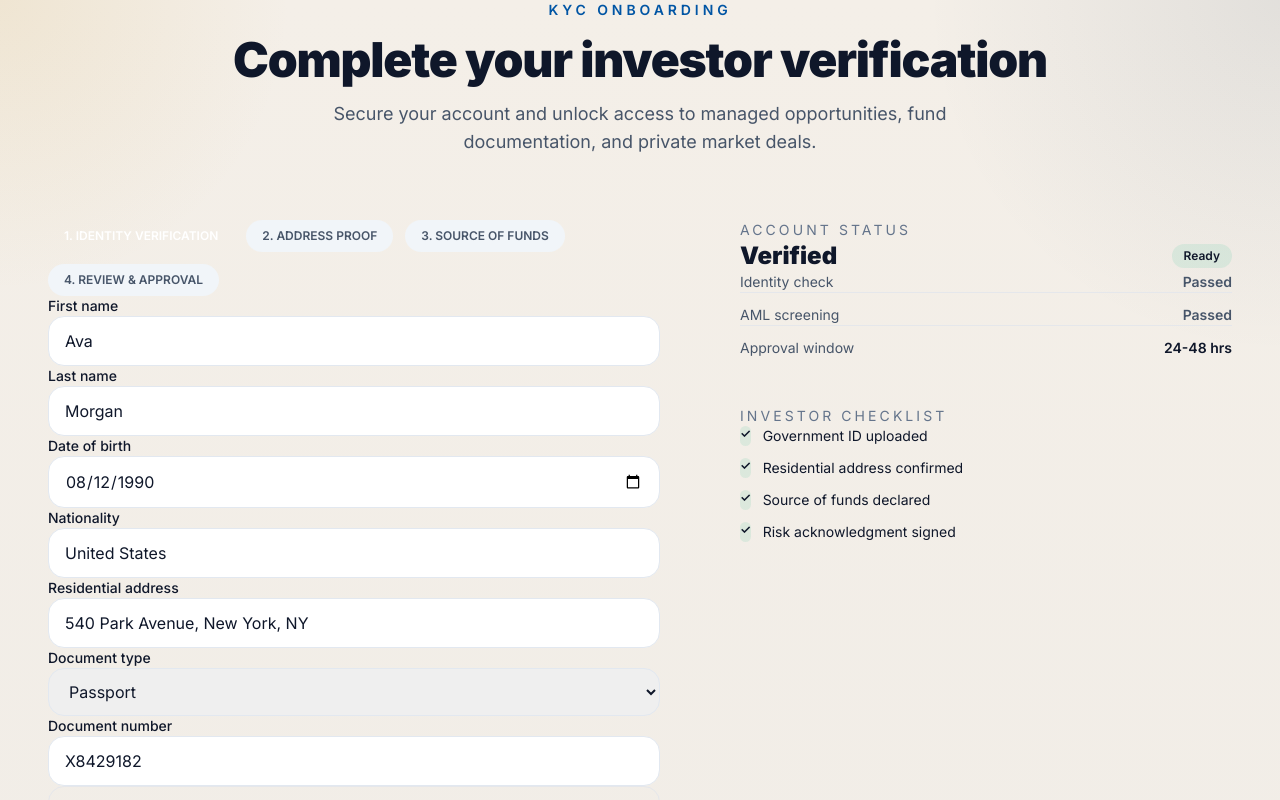
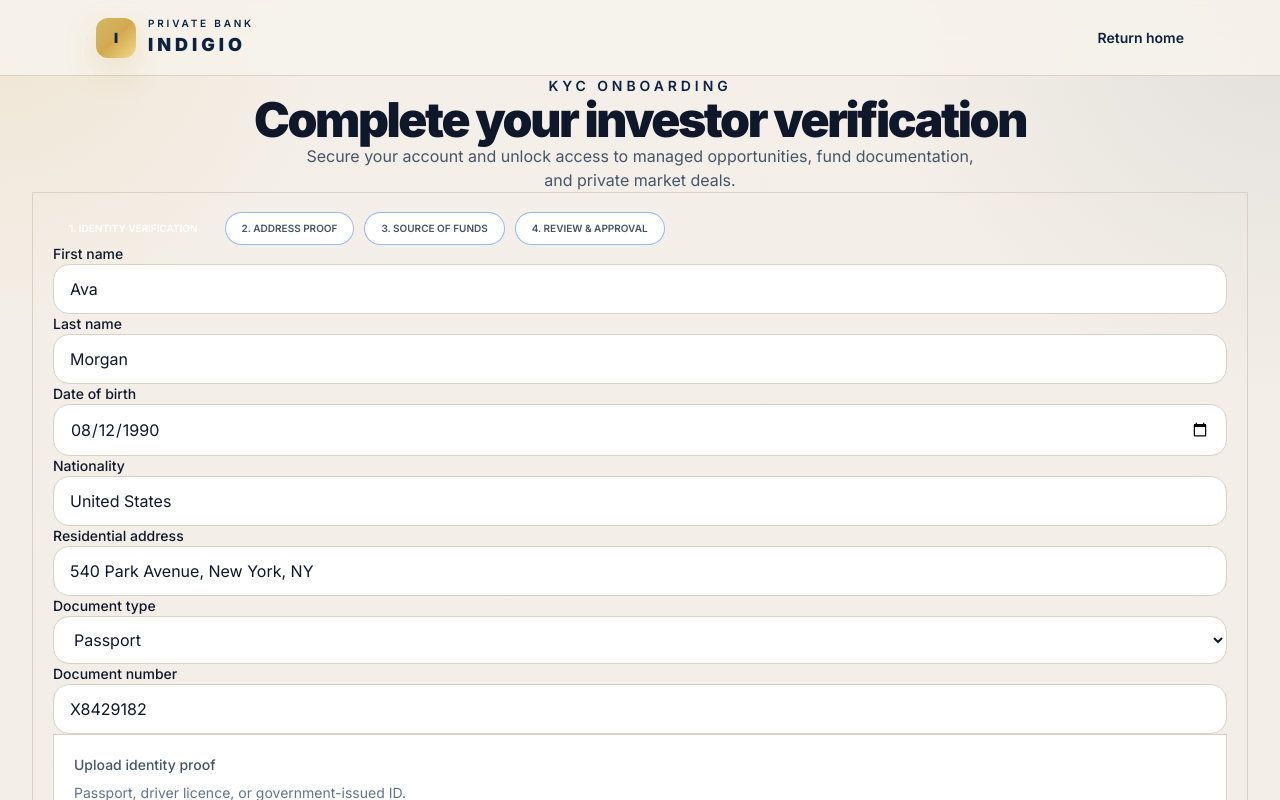
Before and after one commit to homlander2cool/indigio-prototype, a Next.js app: page /kyc in a window 1280 px wide. Shown: the top 800 px of the page. Built offline with nearby package versions, Linux system fonts and the light colour scheme.

Commit message:
update656

```diff
--- a/app/kyc/page.tsx
+++ b/app/kyc/page.tsx
@@ -7,29 +7,36 @@ const steps = [
   "Review & approval",
 ];
 
+const checklist = [
+  "Government ID uploaded",
+  "Residential address confirmed",
+  "Source of funds declared",
+  "Risk acknowledgment signed",
+];
+
 export default function KYCPage() {
   return (
-    <div className="mx-auto w-full max-w-7xl px-6 py-16 sm:py-20">
-      <div className="mb-10 text-center">
-        <p className="text-sm font-semibold uppercase tracking-[0.28em] text-[#0055a4]">KYC onboarding</p>
-        <h1 className="mt-4 text-4xl font-black tracking-tight text-slate-900 md:text-5xl">
+    <div className="mx-auto w-full max-w-7xl px-4 py-10 sm:px-6 sm:py-14 lg:px-8">
+      <div className="mb-8 text-center sm:mb-10">
+        <p className="text-sm font-semibold uppercase tracking-[0.28em] text-[#0b2340]">KYC onboarding</p>
+        <h1 className="mt-4 text-4xl font-black tracking-[-0.05em] text-[#102033] md:text-5xl">
           Complete your investor verification
         </h1>
-        <p className="mx-auto mt-4 max-w-2xl text-lg text-slate-600">
+        <p className="mx-auto mt-4 max-w-2xl text-base text-slate-600 md:text-lg">
           Secure your account and unlock access to managed opportunities, fund documentation, and private market deals.
         </p>
       </div>
 
-      <div className="grid gap-8 lg:grid-cols-[1.1fr_0.9fr]">
-        <div className="panel p-6 sm:p-8">
+      <div className="grid gap-8 lg:grid-cols-[1.12fr_0.88fr] lg:items-start">
+        <div className="rounded-[30px] border border-[#d9d2c3] bg-[#f8f5f0] p-5 shadow-[0_30px_80px_rgba(11,35,64,0.08)] sm:p-8">
           <div className="mb-8 flex flex-wrap gap-3">
             {steps.map((step, index) => (
               <div
                 key={step}
-                className={`rounded-full px-4 py-2 text-xs font-semibold uppercase tracking-[0.12em] ${
+                className={`rounded-full px-4 py-2 text-[10px] font-semibold uppercase tracking-[0.14em] ${
                   index === 0
-                    ? "bg-[#0055a4] text-white"
-                    : "bg-slate-100 text-slate-600"
+                    ? "bg-[#0b2340] text-white shadow-[0_12px_28px_rgba(11,35,64,0.18)]"
+                    : "bg-white text-slate-600 ring-1 ring-[#d9d2c3]"
                 }`}
               >
                 {index + 1}. {step}
@@ -41,34 +48,53 @@ export default function KYCPage() {
             <div className="grid gap-5 md:grid-cols-2">
               <div>
                 <label className="mb-2 block text-sm font-medium text-slate-700">First name</label>
-                <input defaultValue="Ava" className="w-full rounded-2xl border border-slate-200 bg-slate-50 px-4 py-3 outline-none focus:border-[#0055a4] focus:bg-white focus:ring-4 focus:ring-[#0055a4]/10" />
+                <input
+                  defaultValue="Ava"
+                  className="w-full rounded-2xl border border-[#d9d2c3] bg-white px-4 py-3 text-[#102033] outline-none transition focus:border-[#0b2340] focus:ring-4 focus:ring-[#0b2340]/10"
+                />
               </div>
               <div>
                 <label className="mb-2 block text-sm font-medium text-slate-700">Last name</label>
-                <input defaultValue="Morgan" className="w-full rounded-2xl border border-slate-200 bg-slate-50 px-4 py-3 outline-none focus:border-[#0055a4] focus:bg-white focus:ring-4 focus:ring-[#0055a4]/10" />
+                <input
+                  defaultValue="Morgan"
+                  className="w-full rounded-2xl border border-[#d9d2c3] bg-white px-4 py-3 text-[#102033] outline-none transition focus:border-[#0b2340] focus:ring-4 focus:ring-[#0b2340]/10"
+                />
               </div>
             </div>
 
             <div className="grid gap-5 md:grid-cols-2">
               <div>
                 <label className="mb-2 block text-sm font-medium text-slate-700">Date of birth</label>
-                <input type="date" defaultValue="1990-08-12" className="w-full rounded-2xl border border-slate-200 bg-slate-50 px-4 py-3 outline-none focus:border-[#0055a4] focus:bg-white focus:ring-4 focus:ring-[#0055a4]/10" />
+                <input
+                  type="date"
+                  defaultValue="1990-08-12"
+                  className="w-full rounded-2xl border border-[#d9d2c3] bg-white px-4 py-3 text-[#102033] outline-none transition focus:border-[#0b2340] focus:ring-4 focus:ring-[#0b2340]/10"
+                />
               </div>
               <div>
                 <label className="mb-2 block text-sm font-medium text-slate-700">Nationality</label>
-                <input defaultValue="United States" className="w-full rounded-2xl border border-slate-200 bg-slate-50 px-4 py-3 outline-none focus:border-[#0055a4] focus:bg-white focus:ring-4 focus:ring-[#0055a4]/10" />
+                <input
+                  defaultValue="United States"
+                  className="w-full rounded-2xl border border-[#d9d2c3] bg-white px-4 py-3 text-[#102033] outline-none transition focus:border-[#0b2340] focus:ring-4 focus:ring-[#0b2340]/10"
+                />
               </div>
             </div>
 
             <div>
               <label className="mb-2 block text-sm font-medium text-slate-700">Residential address</label>
-              <input defaultValue="540 Park Avenue, New York, NY" className="w-full rounded-2xl border border-slate-200 bg-slate-50 px-4 py-3 outline-none focus:border-[#0055a4] focus:bg-white focus:ring-4 focus:ring-[#0055a4]/10" />
+              <input
+                defaultValue="540 Park Avenue, New York, NY"
+                className="w-full rounded-2xl border border-[#d9d2c3] bg-white px-4 py-3 text-[#102033] outline-none transition focus:border-[#0b2340] focus:ring-4 focus:ring-[#0b2340]/10"
+              />
             </div>
 
             <div className="grid gap-5 md:grid-cols-2">
               <div>
                 <label className="mb-2 block text-sm font-medium text-slate-700">Document type</label>
-                <select defaultValue="passport" className="w-full rounded-2xl border border-slate-200 bg-slate-50 px-4 py-3 outline-none focus:border-[#0055a4] focus:bg-white focus:ring-4 focus:ring-[#0055a4]/10">
+                <select
+                  defaultValue="passport"
+                  className="w-full rounded-2xl border border-[#d9d2c3] bg-white px-4 py-3 text-[#102033] outline-none transition focus:border-[#0b2340] focus:ring-4 focus:ring-[#0b2340]/10"
+                >
                   <option value="passport">Passport</option>
                   <option value="drivers-license">Driver's License</option>
                   <option value="national-id">National ID</option>
@@ -76,19 +102,25 @@ export default function KYCPage() {
               </div>
               <div>
                 <label className="mb-2 block text-sm font-medium text-slate-700">Document number</label>
-                <input defaultValue="X8429182" className="w-full rounded-2xl border border-slate-200 bg-slate-50 px-4 py-3 outline-none focus:border-[#0055a4] focus:bg-white focus:ring-4 focus:ring-[#0055a4]/10" />
+                <input
+                  defaultValue="X8429182"
+                  className="w-full rounded-2xl border border-[#d9d2c3] bg-white px-4 py-3 text-[#102033] outline-none transition focus:border-[#0b2340] focus:ring-4 focus:ring-[#0b2340]/10"
+                />
               </div>
             </div>
 
-            <div className="rounded-2xl border border-dashed border-slate-300 bg-slate-50 p-5">
+            <div className="rounded-[24px] border border-dashed border-[#d9d2c3] bg-white p-5">
               <p className="text-sm font-medium text-slate-700">Upload identity proof</p>
-              <p className="mt-2 text-sm text-slate-500">Passport, driver licence, or government issued ID.</p>
-              <button type="button" className="mt-4 inline-flex items-center rounded-full border border-[#0055a4] bg-[#0055a4]/5 px-4 py-2 text-sm font-semibold text-[#0055a4] hover:bg-[#0055a4]/10">
+              <p className="mt-2 text-sm text-slate-500">Passport, driver licence, or government-issued ID.</p>
+              <button
+                type="button"
+                className="mt-4 inline-flex items-center rounded-full border border-[#0b2340] bg-[#0b2340]/5 px-4 py-2 text-sm font-semibold text-[#0b2340] transition hover:bg-[#0b2340]/10"
+              >
                 Select file
               </button>
             </div>
 
-            <div className="flex flex-col gap-3 sm:flex-row">
+            <div className="flex flex-col gap-3 pt-2 sm:flex-row">
               <Link href="/login" className="ghost-button flex-1 justify-center rounded-2xl px-6 py-3.5">
                 Back to sign in
               </Link>
@@ -100,13 +132,16 @@ export default function KYCPage() {
         </div>
 
         <aside className="space-y-6">
-          <div className="panel p-6">
-            <p className="text-sm uppercase tracking-[0.22em] text-slate-500">Account status</p>
+          <div className="rounded-[28px] border border-[#d9d2c3] bg-white p-6 shadow-[0_20px_60px_rgba(11,35,64,0.06)]">
+            <p className="text-[10px] font-semibold uppercase tracking-[0.26em] text-slate-500">Account status</p>
             <div className="mt-5 flex items-center justify-between">
-              <span className="text-2xl font-black text-slate-900">Verified</span>
-              <span className="rounded-full bg-emerald-500/10 px-3 py-1 text-xs font-semibold text-emerald-700">Ready</span>
+              <span className="text-2xl font-black text-[#102033]">Verified</span>
+              <span className="rounded-full bg-emerald-500/10 px-3 py-1 text-[10px] font-semibold uppercase tracking-[0.12em] text-emerald-700">
+                Ready
+              </span>
             </div>
-            <div className="mt-5 space-y-3 text-sm text-slate-600">
+
+            <div className="mt-6 space-y-3 text-sm text-slate-600">
               <div className="flex items-center justify-between border-b border-slate-100 pb-3">
                 <span>Identity check</span>
                 <span className="font-semibold text-emerald-600">Passed</span>
@@ -117,25 +152,20 @@ export default function KYCPage() {
               </div>
               <div className="flex items-center justify-between">
                 <span>Approval window</span>
-                <span className="font-semibold text-slate-900">24-48 hrs</span>
+                <span className="font-semibold text-[#102033]">24–48 hrs</span>
               </div>
             </div>
           </div>
 
-          <div className="panel p-6">
-            <p className="text-sm uppercase tracking-[0.22em] text-slate-500">Investor checklist</p>
-            <ul className="mt-5 space-y-3 text-sm text-slate-700">
-              {[
-                "Government ID uploaded",
-                "Residential address confirmed",
-                "Source of funds declared",
-                "Risk acknowledgment signed",
-              ].map((item) => (
-                <li key={item} className="flex gap-3">
-                  <span className="mt-0.5 inline-flex h-5 w-5 items-center justify-center rounded-full bg-emerald-500/10 text-xs font-bold text-emerald-600">
+          <div className="rounded-[28px] border border-[#d9d2c3] bg-[#0b2340] p-6 text-white shadow-[0_20px_60px_rgba(11,35,64,0.12)]">
+            <p className="text-[10px] font-semibold uppercase tracking-[0.26em] text-[#f2d686]">Investor checklist</p>
+            <ul className="mt-5 space-y-3 text-sm text-slate-100">
+              {checklist.map((item) => (
+                <li key={item} className="flex items-start gap-3">
+                  <span className="mt-0.5 inline-flex h-5 w-5 items-center justify-center rounded-full bg-emerald-500/15 text-[10px] font-bold text-emerald-300">
                     ✓
                   </span>
-                  {item}
+                  <span>{item}</span>
                 </li>
               ))}
             </ul>
--- a/components/AppShell.tsx
+++ b/components/AppShell.tsx
@@ -1,5 +1,6 @@
 "use client";
 
+import Link from "next/link";
 import { usePathname } from "next/navigation";
 import Navbar from "@/components/Navbar";
 import Footer from "@/components/Footer";
@@ -11,9 +12,31 @@ export default function AppShell({ children }: { children: React.ReactNode }) {
   return (
     <>
       {!authLayout && <Navbar />}
+
+      {authLayout && (
+        <header className="sticky top-0 z-50 border-b border-[#d9d2c3] bg-[#f7f3ec]/90 backdrop-blur-xl">
+          <div className="mx-auto flex max-w-6xl items-center justify-between px-4 py-4 sm:px-6 lg:px-8">
+            <Link href="/" className="flex items-center gap-3">
+              <div className="flex h-10 w-10 items-center justify-center rounded-xl bg-gradient-to-br from-[#d7b768] via-[#d2a94f] to-[#f2d98c] text-sm font-black text-[#0b2340] shadow-[0_12px_30px_rgba(210,169,79,0.25)]">
+                I
+              </div>
+              <div>
+                <div className="text-[10px] font-semibold uppercase tracking-[0.28em] text-[#0b2340]">Private bank</div>
+                <div className="text-lg font-black tracking-[0.22em] text-[#0b2340]">INDIGIO</div>
+              </div>
+            </Link>
+
+            <Link href="/" className="text-sm font-semibold text-[#0b2340] transition hover:text-[#112847]">
+              Return home
+            </Link>
+          </div>
+        </header>
+      )}
+
       <main className={`flex min-h-screen flex-col ${authLayout ? "pt-0" : "pt-20"}`}>
         {children}
       </main>
+
       {!authLayout && <Footer />}
     </>
   );
--- a/components/Footer.tsx
+++ b/components/Footer.tsx
@@ -1,43 +1,55 @@
 export default function Footer() {
   return (
-    <footer className="bg-rbc-dark text-white pt-20 pb-8">
-      <div className="max-w-7xl mx-auto px-6 grid grid-cols-1 md:grid-cols-4 gap-12 mb-16">
+    <footer className="bg-[#071a2b] pt-20 pb-8 text-white">
+      <div className="mx-auto grid max-w-7xl gap-12 px-6 pb-16 md:grid-cols-4">
         <div>
-          <h4 className="text-rbc-gold font-bold text-lg mb-4">RBC</h4>
-          <p className="text-gray-300 font-light text-sm leading-relaxed max-w-xs">
-            Global banking powered by innovation, secured by a century of trust and heritage.
+          <div className="mb-5 flex items-center gap-3">
+            <div className="flex h-10 w-10 items-center justify-center rounded-xl bg-gradient-to-br from-[#d7b768] via-[#d2a94f] to-[#f2d98c] text-sm font-black text-[#0b2340] shadow-[0_12px_30px_rgba(210,169,79,0.35)]">
+              I
+            </div>
+            <div>
+              <div className="text-[10px] font-semibold uppercase tracking-[0.28em] text-[#f2d686]">Private bank</div>
+              <div className="text-lg font-black tracking-[0.22em] text-white">INDIGIO</div>
+            </div>
+          </div>
+          <p className="max-w-xs text-sm leading-relaxed text-slate-300">
+            Global wealth stewardship for founders, families, and institutions seeking confidence, discretion, and long-term growth.
           </p>
         </div>
+
         <div>
-          <h4 className="text-white font-semibold text-md mb-4 uppercase tracking-wider text-sm">Company</h4>
-          <ul className="space-y-3 text-sm text-gray-300 font-light">
-            <li><a href="#" className="hover:text-white transition-colors">About Us</a></li>
-            <li><a href="#" className="hover:text-white transition-colors">Careers</a></li>
-            <li><a href="#" className="hover:text-white transition-colors">Investor Relations</a></li>
+          <h4 className="mb-4 text-sm font-semibold uppercase tracking-[0.2em] text-[#f2d686]">Company</h4>
+          <ul className="space-y-3 text-sm text-slate-300">
+            <li><a href="#" className="transition hover:text-white">About Us</a></li>
+            <li><a href="#" className="transition hover:text-white">Advisory</a></li>
+            <li><a href="#" className="transition hover:text-white">Investor Relations</a></li>
           </ul>
         </div>
+
         <div>
-          <h4 className="text-white font-semibold text-md mb-4 uppercase tracking-wider text-sm">Products</h4>
-          <ul className="space-y-3 text-sm text-gray-300 font-light">
-            <li><a href="#" className="hover:text-white transition-colors">Digital Banking</a></li>
-            <li><a href="#" className="hover:text-white transition-colors">Wealth Mgmt</a></li>
-            <li><a href="#" className="hover:text-white transition-colors">Corporate Lending</a></li>
+          <h4 className="mb-4 text-sm font-semibold uppercase tracking-[0.2em] text-[#f2d686]">Solutions</h4>
+          <ul className="space-y-3 text-sm text-slate-300">
+            <li><a href="#" className="transition hover:text-white">Private Wealth</a></li>
+            <li><a href="#" className="transition hover:text-white">Capital Advisory</a></li>
+            <li><a href="#" className="transition hover:text-white">Portfolio Strategy</a></li>
           </ul>
         </div>
+
         <div>
-          <h4 className="text-white font-semibold text-md mb-4 uppercase tracking-wider text-sm">Support</h4>
-          <ul className="space-y-3 text-sm text-gray-300 font-light">
-            <li><a href="#" className="hover:text-white transition-colors">Contact</a></li>
-            <li><a href="#" className="hover:text-white transition-colors">Help Center</a></li>
-            <li><a href="#" className="hover:text-white transition-colors">Security</a></li>
+          <h4 className="mb-4 text-sm font-semibold uppercase tracking-[0.2em] text-[#f2d686]">Support</h4>
+          <ul className="space-y-3 text-sm text-slate-300">
+            <li><a href="#" className="transition hover:text-white">Contact</a></li>
+            <li><a href="#" className="transition hover:text-white">Help Center</a></li>
+            <li><a href="#" className="transition hover:text-white">Security</a></li>
           </ul>
         </div>
       </div>
-      <div className="max-w-7xl mx-auto px-6 border-t border-white/10 pt-8 flex flex-col md:flex-row justify-between items-center text-xs text-gray-400">
-        <span>&copy; 2026 RBC Global Financial. All rights reserved.</span>
-        <span className="flex gap-6 mt-4 md:mt-0">
-          <a href="#" className="hover:text-white transition-colors">Privacy Policy</a>
-          <a href="#" className="hover:text-white transition-colors">Terms of Service</a>
+
+      <div className="mx-auto flex max-w-7xl flex-col items-center justify-between gap-4 border-t border-white/10 px-6 pt-8 text-xs text-slate-400 md:flex-row">
+        <span>© 2026 Indigio Private Wealth. All rights reserved.</span>
+        <span className="flex gap-6">
+          <a href="#" className="transition hover:text-white">Privacy Policy</a>
+          <a href="#" className="transition hover:text-white">Terms of Service</a>
         </span>
       </div>
     </footer>
--- a/components/Navbar.tsx
+++ b/components/Navbar.tsx
@@ -2,22 +2,27 @@ import Link from "next/link";
 
 export default function Navbar() {
   return (
-    <header className="fixed top-0 inset-x-0 z-50 border-b border-white/10 bg-slate-950/75 backdrop-blur-xl">
-      <div className="mx-auto flex max-w-7xl items-center justify-between px-6 h-20">
+    <header className="fixed inset-x-0 top-0 z-50 border-b border-white/10 bg-[#081b2d]/85 backdrop-blur-xl">
+      <div className="mx-auto flex h-20 max-w-7xl items-center justify-between px-6">
         <Link href="/" className="flex items-center gap-3">
-          <div className="flex h-10 w-10 items-center justify-center rounded-xl bg-gradient-to-br from-[#d4af37] to-[#f2d77a] text-sm font-black text-slate-900 shadow-lg shadow-[#d4af37]/30">
+          <div className="flex h-10 w-10 items-center justify-center rounded-xl bg-gradient-to-br from-[#d7b768] via-[#d2a94f] to-[#f2d98c] text-sm font-black text-[#0b2340] shadow-[0_12px_32px_rgba(210,169,79,0.35)]">
             I
           </div>
           <div>
-            <div className="text-lg font-black tracking-[0.22em] text-white">INDIGIO</div>
+            <div className="text-[11px] font-semibold uppercase tracking-[0.34em] text-[#f2d686]">Private bank</div>
+            <div className="text-lg font-black tracking-[0.24em] text-white">INDIGIO</div>
           </div>
         </Link>
 
         <nav className="hidden items-center gap-8 text-sm text-slate-200 md:flex">
-          <Link href="#" className="transition hover:text-[#d4af37]">Platform</Link>
-          <Link href="#" className="transition hover:text-[#d4af37]">Deals</Link>
-          <Link href="#" className="transition hover:text-[#d4af37]">Security</Link>
-          <Link href="/login" className="rounded-full border border-[#d4af37]/40 bg-[#d4af37] px-5 py-2.5 font-semibold text-slate-900 transition hover:-translate-y-0.5 hover:bg-[#e7c861]">
+          <Link href="#" className="transition hover:text-[#f2d686]">Platform</Link>
+          <Link href="#" className="transition hover:text-[#f2d686]">Deals</Link>
+          <Link href="#" className="transition hover:text-[#f2d686]">Security</Link>
+          <Link href="#" className="transition hover:text-[#f2d686]">Advisory</Link>
+          <Link
+            href="/login"
+            className="rounded-full border border-[#d2a94f]/60 bg-gradient-to-r from-[#d7b768] to-[#d2a94f] px-5 py-2.5 font-semibold text-[#0d1f2d] shadow-[0_12px_28px_rgba(210,169,79,0.28)] transition hover:-translate-y-0.5"
+          >
             Open Account
           </Link>
         </nav>
```
Also changed, not shown: app/login/page.tsx (+21 -16 lines).
